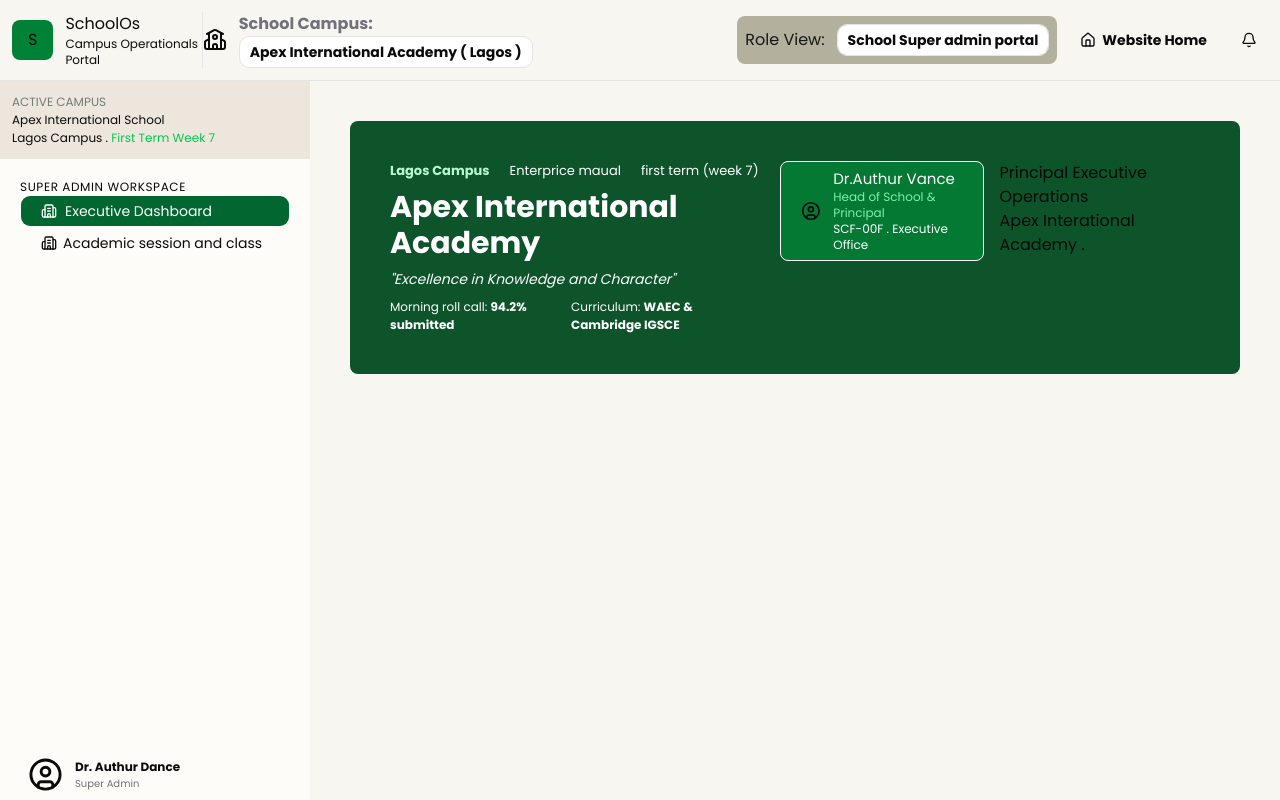
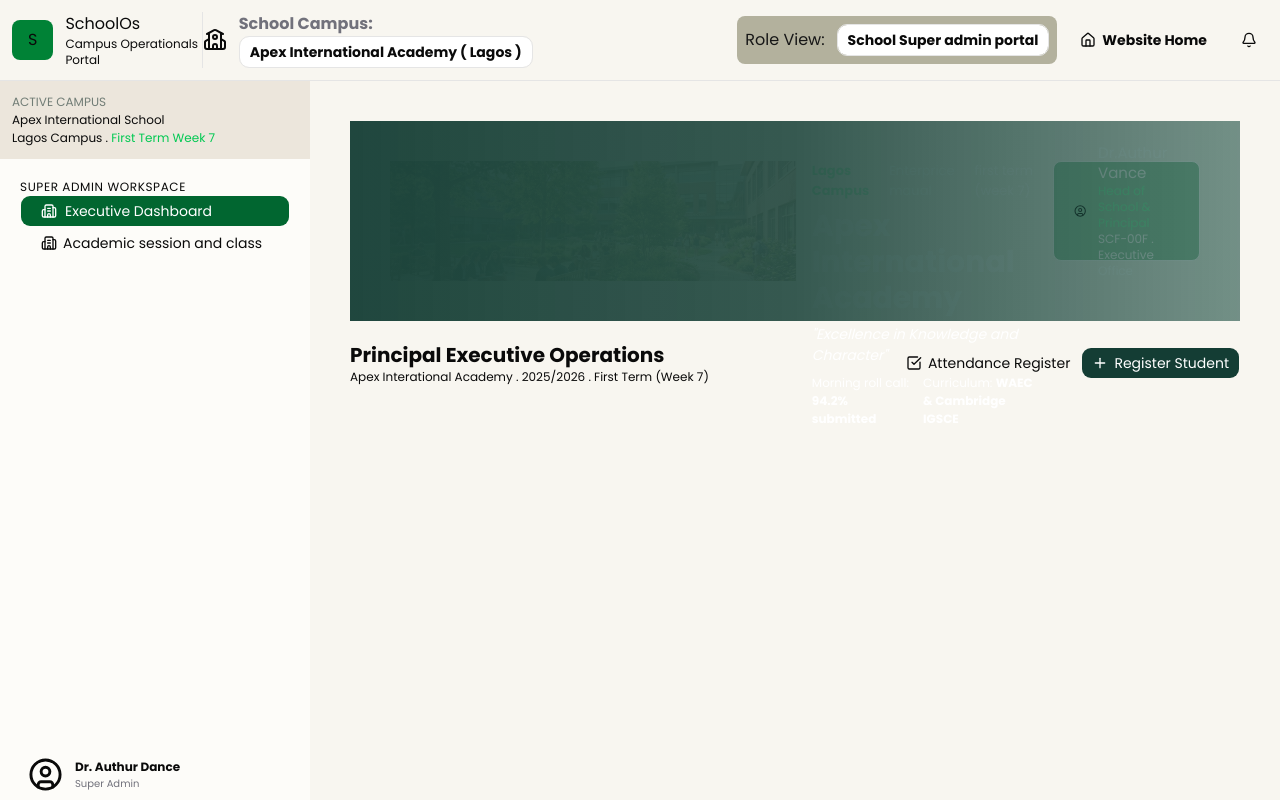
Before and after one commit to Maxwellsmall/schoolos, a Next.js app in the folder frontend/: page /liveportal in a window 1280 px wide. Built offline with nearby package versions, Linux system fonts and the light colour scheme.

Commit message:
feat: enhance live portal layout with new components and improved styling

```diff
--- a/frontend/app/liveportal/page.tsx
+++ b/frontend/app/liveportal/page.tsx
@@ -1,9 +1,12 @@
-import { UserCircle } from "lucide-react";
+import { CheckSquare, Plus, UserCircle } from "lucide-react";
+import { Button } from "@/components/ui/button";
 
 export default function () {
   return (
     <div className="p-10 ">
-      <div className="flex gap-4 bg-green-900 rounded-md p-10 justify-between">
+      <div className="flex gap-4 h-[200px] rounded-md p-10 justify-between relative isolate">
+        <img src="/portal_campus_banner_1792621768749.jpg" className="w-full h-full object-cover object-center opacity-30 mix-blend-overlay" alt="" />
+        <div className="absolute inset-0 bg-gradient-to-r from-[#143d34]/95 via-[#143d34]/85 to-[#1a4b40]/60"></div>
         <div className="text-white">
           <div className="flex gap-5 items-center text-[13px]">
             <p className="font-bold text-green-200">Lagos Campus</p>
@@ -26,7 +29,7 @@ export default function () {
             </p>
           </div>
         </div>
-        <div className="flex h-[100px] items-center gap-3 bg-green-700/80 px-5 rounded-md border border-white">
+        <div className="flex h-[100px] items-center gap-3 bg-green-700/40 px-5 rounded-md border border-white">
           <UserCircle />
           <div className="text-white text-xs">
             <p className="text-[15px]">Dr.Authur Vance</p>
@@ -34,14 +37,17 @@ export default function () {
             <p className="">SCF-00F . Executive Office</p>
           </div>
         </div>
-      <div className="">
+      </div>
+      <div className="flex justify-between items-center py-5">
+            <div className="text-xs gap-3">
+                <p className="text-xl font-bold">Principal Executive Operations</p>
+                <p>Apex Interational Academy . 2025/2026 . First Term (Week 7)</p>
+            </div>
             <div className="">
-                <p>Principal Executive Operations</p>
-                <p>Apex Interational Academy . </p>
+                <Button variant="ghost"> <CheckSquare /> Attendance Register</Button>
+                <Button variant="selected"> <Plus/> Register Student </Button>
             </div>
-            <div className=""></div>
         </div>
-      </div>
     </div>
   );
 }
```
Also changed, not shown: frontend/public/portal_campus_banner_1792621768749.jpg (added).
